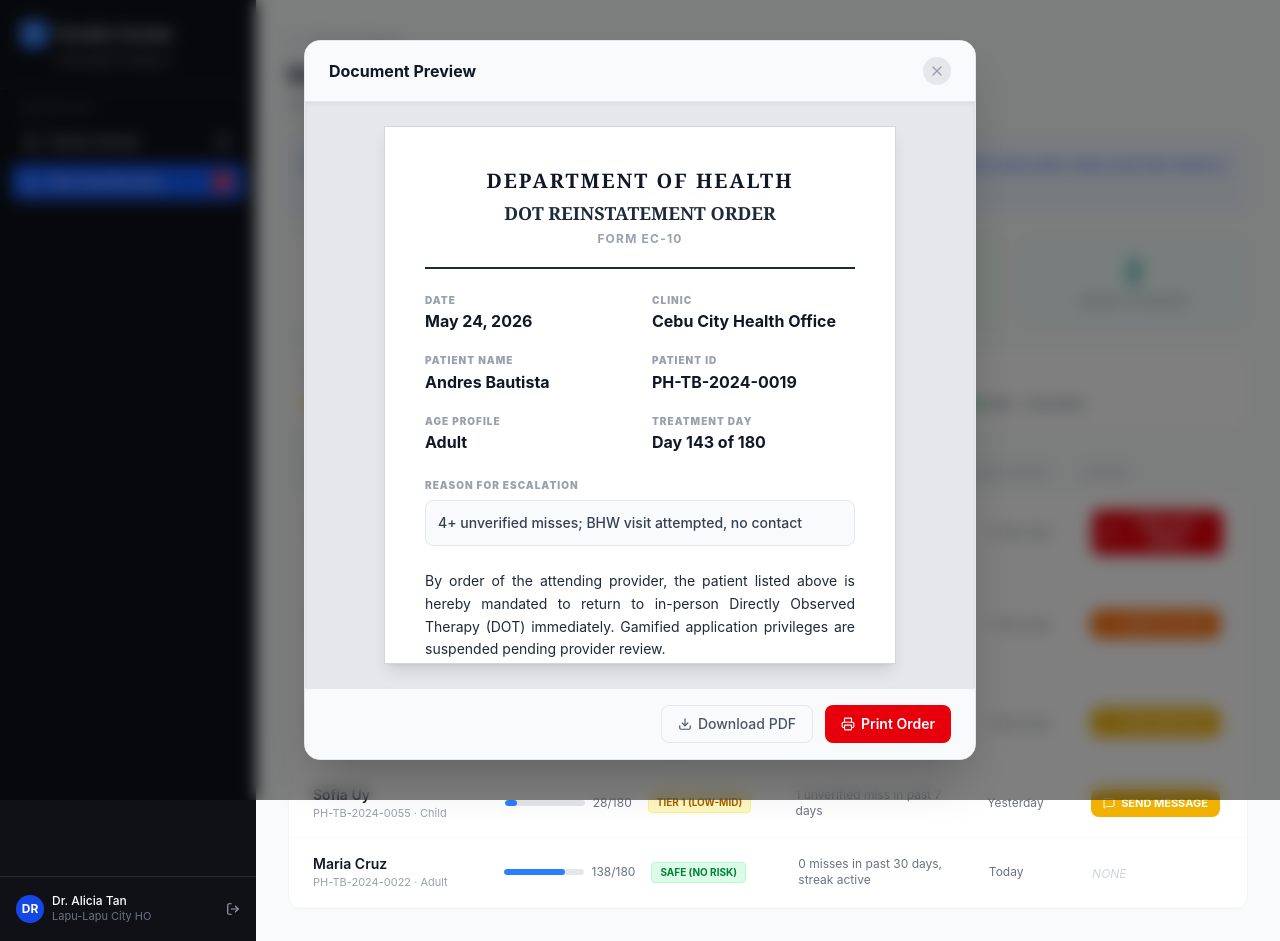
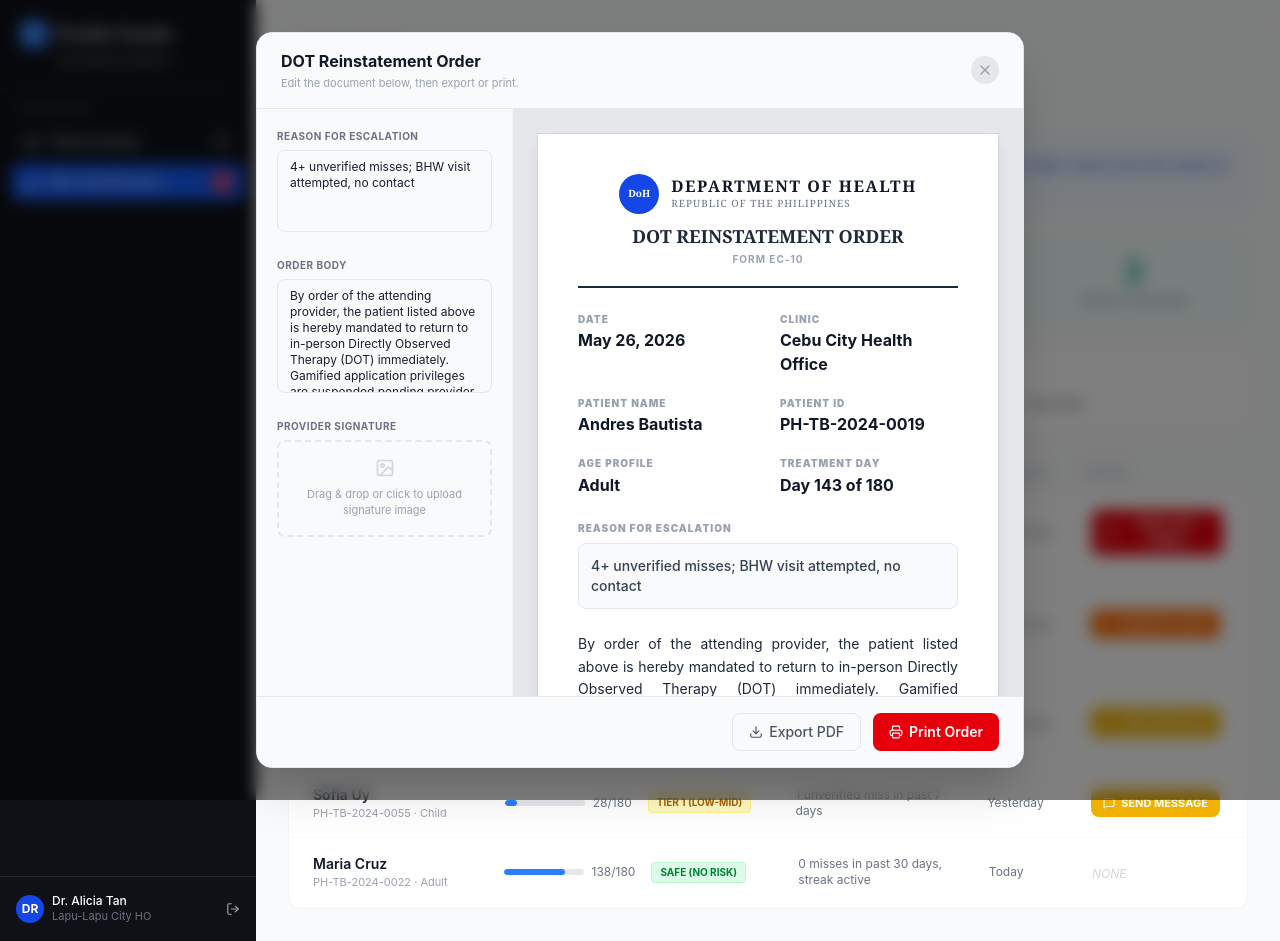
Before and after one commit to CursedSensei/amping, a React (Vite) app in the folder frontend/hc_professional/: page /risk in a window 1280 px wide. Both pictures are taken after a click on the button "PRINT DOT ORDER". Built offline with nearby package versions, Linux system fonts and the light colour scheme.

Commit message:
feat: enhance DOT Order Modal with print functionality and signature upload feature

```diff
--- a/frontend/hc_professional/src/pages/RiskStratification.tsx
+++ b/frontend/hc_professional/src/pages/RiskStratification.tsx
@@ -1,4 +1,4 @@
-import { useState, useEffect } from 'react';
+import { useState, useEffect, useRef, useCallback } from 'react';
 import { useNavigate } from 'react-router-dom';
 import {
   ArrowLeft,
@@ -12,7 +12,9 @@ import {
   X,
   Download,
   CheckCircle2,
+  ImageIcon,
 } from 'lucide-react';
+import { useReactToPrint } from 'react-to-print';
 import Sidebar from '../components/Sidebar';
 import { MOCK_PATIENTS, type Patient, type RiskTier } from '../data/mockData';
 
@@ -52,7 +54,6 @@ function BHWModal({ patient, onClose }: { patient: Patient; onClose: () => void
   return (
     <div className="fixed inset-0 z-[100] bg-black/50 backdrop-blur-sm flex items-center justify-center p-4">
       <div className="bg-white rounded-2xl w-full max-w-md shadow-2xl overflow-hidden border border-orange-100">
-        {/* Header */}
         <div className="flex items-center gap-4 p-6 bg-orange-50 border-b border-orange-100">
           <div className="w-11 h-11 rounded-full bg-white border-2 border-orange-200 flex items-center justify-center shrink-0">
             <UserCheck size={22} className="text-orange-600" />
@@ -62,7 +63,6 @@ function BHWModal({ patient, onClose }: { patient: Patient; onClose: () => void
             <p className="text-[11px] font-semibold uppercase tracking-widest text-orange-600">Tier 2 Escalation</p>
           </div>
         </div>
-
         <div className="p-6">
           {confirmed ? (
             <div className="flex flex-col items-center py-4 gap-3 text-center">
@@ -83,19 +83,12 @@ function BHWModal({ patient, onClose }: { patient: Patient; onClose: () => void
             </>
           )}
         </div>
-
         {!confirmed && (
           <div className="p-6 pt-0 flex gap-3">
-            <button
-              onClick={onClose}
-              className="flex-1 border border-gray-200 text-gray-600 text-sm font-medium py-2.5 rounded-xl hover:bg-gray-50 transition-colors"
-            >
+            <button onClick={onClose} className="flex-1 border border-gray-200 text-gray-600 text-sm font-medium py-2.5 rounded-xl hover:bg-gray-50 transition-colors">
               Cancel
             </button>
-            <button
-              onClick={handleConfirm}
-              className="flex-1 bg-orange-500 text-white text-sm font-semibold py-2.5 rounded-xl hover:bg-orange-600 transition-colors"
-            >
+            <button onClick={handleConfirm} className="flex-1 bg-orange-500 text-white text-sm font-semibold py-2.5 rounded-xl hover:bg-orange-600 transition-colors">
               Confirm Dispatch
             </button>
           </div>
@@ -105,88 +98,207 @@ function BHWModal({ patient, onClose }: { patient: Patient; onClose: () => void
   );
 }
 
-// ─── DOT Order Print Modal ──────────────────────────────────────────────────
+// ─── DOT Order Modal ────────────────────────────────────────────────────────
 
 function DOTModal({ patient, onClose }: { patient: Patient; onClose: () => void }) {
+  const printRef = useRef<HTMLDivElement>(null);
+
+  // Editable fields — pre-filled with patient data
+  const [reason, setReason] = useState(patient.triggerReason);
+  const [body, setBody] = useState(
+    'By order of the attending provider, the patient listed above is hereby mandated to return to ' +
+    'in-person Directly Observed Therapy (DOT) immediately. Gamified application privileges are ' +
+    'suspended pending provider review.'
+  );
+
+  // Signature image state
+  const [sigImg, setSigImg] = useState<string | null>(null);
+  const [dragOver, setDragOver] = useState(false);
+  const fileInputRef = useRef<HTMLInputElement>(null);
+
+  const handlePrint = useReactToPrint({
+    contentRef: printRef,
+    documentTitle: `DOT_Order_${patient.patientId}`,
+  });
+
+  // Load image from File object
+  const loadFile = (file: File) => {
+    if (!file.type.startsWith('image/')) return;
+    const reader = new FileReader();
+    reader.onload = (e) => setSigImg(e.target?.result as string);
+    reader.readAsDataURL(file);
+  };
+
+  const onDrop = useCallback((e: React.DragEvent) => {
+    e.preventDefault();
+    setDragOver(false);
+    const file = e.dataTransfer.files[0];
+    if (file) loadFile(file);
+  }, []);
+
+  const onFileChange = (e: React.ChangeEvent<HTMLInputElement>) => {
+    const file = e.target.files?.[0];
+    if (file) loadFile(file);
+  };
+
+  const today = new Date().toLocaleDateString('en-PH', { year: 'numeric', month: 'long', day: 'numeric' });
+
   return (
     <div className="fixed inset-0 z-[100] bg-black/50 backdrop-blur-sm flex items-center justify-center p-4">
-      <div className="bg-white rounded-2xl w-full max-w-2xl shadow-2xl overflow-hidden border border-gray-200 flex flex-col max-h-[90vh]">
-        {/* Header */}
-        <div className="flex items-center justify-between px-6 py-4 bg-gray-50 border-b border-gray-200">
-          <h3 className="font-bold text-gray-900">Document Preview</h3>
-          <button
-            onClick={onClose}
-            className="text-gray-400 hover:text-gray-600 bg-gray-200 p-1.5 rounded-full transition-colors"
-          >
+      <div className="bg-white rounded-2xl w-full max-w-3xl shadow-2xl overflow-hidden border border-gray-200 flex flex-col max-h-[92vh]">
+        {/* Modal header */}
+        <div className="flex items-center justify-between px-6 py-4 bg-gray-50 border-b border-gray-200 shrink-0">
+          <div>
+            <h3 className="font-bold text-gray-900">DOT Reinstatement Order</h3>
+            <p className="text-[11px] text-gray-400 mt-0.5">Edit the document below, then export or print.</p>
+          </div>
+          <button onClick={onClose} className="text-gray-400 hover:text-gray-600 bg-gray-200 hover:bg-gray-300 p-1.5 rounded-full transition-colors">
             <X size={16} />
           </button>
         </div>
 
-        {/* Document */}
-        <div className="flex-1 overflow-y-auto bg-gray-200 p-6 flex justify-center shadow-inner">
-          <div className="bg-white w-full max-w-lg p-10 shadow-lg border border-gray-300 flex flex-col gap-6 font-serif text-gray-800 text-sm">
-            {/* Doc header */}
+        {/* Two-column: editor controls (left) + document preview (right) */}
+        <div className="flex flex-1 min-h-0 overflow-hidden">
+          {/* Left — edit panel */}
+          <div className="w-64 shrink-0 border-r border-gray-100 p-5 overflow-y-auto space-y-5 bg-gray-50">
+            <div>
+              <label className="block text-[10px] font-bold uppercase tracking-wider text-gray-500 mb-1.5">
+                Reason for Escalation
+              </label>
+              <textarea
+                value={reason}
+                onChange={(e) => setReason(e.target.value)}
+                rows={4}
+                className="w-full border border-gray-200 rounded-lg px-3 py-2 text-xs focus:outline-none focus:ring-2 focus:ring-blue-300 resize-none"
+              />
+            </div>
+
+            <div>
+              <label className="block text-[10px] font-bold uppercase tracking-wider text-gray-500 mb-1.5">
+                Order Body
+              </label>
+              <textarea
+                value={body}
+                onChange={(e) => setBody(e.target.value)}
+                rows={6}
+                className="w-full border border-gray-200 rounded-lg px-3 py-2 text-xs focus:outline-none focus:ring-2 focus:ring-blue-300 resize-none"
+              />
+            </div>
+
+            <div>
+              <label className="block text-[10px] font-bold uppercase tracking-wider text-gray-500 mb-1.5">
+                Provider Signature
+              </label>
+              {sigImg ? (
+                <div className="relative border border-gray-200 rounded-lg overflow-hidden">
+                  <img src={sigImg} alt="Signature" className="w-full max-h-24 object-contain bg-white p-2" />
+                  <button
+                    onClick={() => setSigImg(null)}
+                    className="absolute top-1 right-1 bg-white rounded-full p-0.5 text-gray-400 hover:text-red-500 shadow"
+                  >
+                    <X size={12} />
+                  </button>
+                </div>
+              ) : (
+                <div
+                  onDrop={onDrop}
+                  onDragOver={(e) => { e.preventDefault(); setDragOver(true); }}
+                  onDragLeave={() => setDragOver(false)}
+                  onClick={() => fileInputRef.current?.click()}
+                  className={`border-2 border-dashed rounded-lg p-4 flex flex-col items-center gap-2 cursor-pointer transition-colors ${dragOver ? 'border-blue-400 bg-blue-50' : 'border-gray-200 hover:border-blue-300 hover:bg-blue-50/50'}`}
+                >
+                  <ImageIcon size={20} className="text-gray-300" />
+                  <p className="text-[11px] text-gray-400 text-center">Drag & drop or click to upload signature image</p>
+                  <input
+                    ref={fileInputRef}
+                    type="file"
+                    accept="image/*"
+                    className="hidden"
+                    onChange={onFileChange}
+                  />
+                </div>
+              )}
+            </div>
+          </div>
+
+          {/* Right — document preview */}
+          <div className="flex-1 overflow-y-auto bg-gray-200 p-6 flex justify-center">
+            <div
+              ref={printRef}
+              className="bg-white w-full max-w-lg p-10 shadow-lg border border-gray-300 flex flex-col gap-6 font-serif text-gray-800 text-sm min-h-[600px]"
+            >
+              {/* DoH letterhead */}
               <div className="text-center border-b-2 border-gray-800 pb-5">
-              <h1 className="text-xl font-black uppercase tracking-widest text-gray-900">
+                <div className="flex items-center justify-center gap-3 mb-2">
+                  <div className="w-10 h-10 rounded-full bg-blue-700 flex items-center justify-center text-white text-[10px] font-black">DoH</div>
+                  <div className="text-left">
+                    <h1 className="text-base font-black uppercase tracking-widest text-gray-900 leading-tight">
                       Department of Health
                     </h1>
-              <h2 className="text-lg font-bold uppercase mt-1">DOT Reinstatement Order</h2>
-              <p className="text-xs font-bold text-gray-400 mt-1 tracking-widest font-sans">FORM EC-10</p>
+                    <p className="text-[10px] text-gray-500 uppercase tracking-widest">Republic of the Philippines</p>
+                  </div>
+                </div>
+                <h2 className="text-lg font-bold uppercase mt-2">DOT Reinstatement Order</h2>
+                <p className="text-[10px] font-bold text-gray-400 mt-0.5 tracking-widest font-sans">FORM EC-10</p>
               </div>
 
-            {/* Fields */}
+              {/* Patient info fields */}
               <div className="grid grid-cols-2 gap-y-5 gap-x-6 font-sans">
                 {[
-                { label: 'Date', value: 'May 24, 2026' },
-                { label: 'Clinic', value: patient.clinic },
-                { label: 'Patient Name', value: patient.name },
-                { label: 'Patient ID', value: patient.patientId },
-                { label: 'Age Profile', value: patient.ageProfile },
-                { label: 'Treatment Day', value: `Day ${patient.currentDay} of ${patient.totalDays}` },
+                  { label: 'Date',           value: today },
+                  { label: 'Clinic',         value: patient.clinic },
+                  { label: 'Patient Name',   value: patient.name },
+                  { label: 'Patient ID',     value: patient.patientId },
+                  { label: 'Age Profile',    value: patient.ageProfile },
+                  { label: 'Treatment Day',  value: `Day ${patient.currentDay} of ${patient.totalDays}` },
                 ].map((f) => (
                   <div key={f.label}>
                     <p className="text-[10px] font-black text-gray-400 uppercase tracking-widest mb-0.5">{f.label}</p>
-                  <p className="font-bold text-base text-gray-900">{f.value}</p>
+                    <p className="font-bold text-base text-gray-900 break-words">{f.value}</p>
                   </div>
                 ))}
               </div>
 
-            {/* Reason */}
+              {/* Reason — shows live edits */}
               <div className="font-sans">
-              <p className="text-[10px] font-black text-gray-400 uppercase tracking-widest mb-2">
-                Reason for Escalation
-              </p>
-              <p className="p-3 bg-gray-50 border border-gray-200 rounded-lg text-sm text-gray-700 font-medium">
-                {patient.triggerReason}
-              </p>
+                <p className="text-[10px] font-black text-gray-400 uppercase tracking-widest mb-2">Reason for Escalation</p>
+                <div className="p-3 bg-gray-50 border border-gray-200 rounded-lg text-sm text-gray-700 font-medium whitespace-pre-wrap">
+                  {reason || '(no reason entered)'}
+                </div>
               </div>
 
-            {/* Body */}
-            <p className="text-justify leading-relaxed font-sans">
-              By order of the attending provider, the patient listed above is hereby mandated to return to
-              in-person Directly Observed Therapy (DOT) immediately. Gamified application privileges are
-              suspended pending provider review.
+              {/* Body — shows live edits */}
+              <p className="text-justify leading-relaxed font-sans whitespace-pre-wrap">
+                {body}
               </p>
 
               {/* Signature */}
-            <div className="mt-10 flex justify-end">
-              <div className="w-52 border-t-2 border-gray-800 pt-2 text-center font-sans">
-                <p className="text-[10px] font-black uppercase tracking-widest text-gray-500">
-                  Provider Signature
-                </p>
+              <div className="mt-auto pt-10 flex justify-end">
+                <div className="w-56 text-center font-sans">
+                  {sigImg ? (
+                    <img src={sigImg} alt="Signature" className="w-full max-h-16 object-contain mb-1" />
+                  ) : (
+                    <div className="h-10 border-b-2 border-gray-800 mb-1" />
+                  )}
+                  <p className="text-[10px] font-black uppercase tracking-widest text-gray-500">Provider Signature</p>
+                  <p className="text-[11px] text-gray-600 mt-0.5">{patient.provider}</p>
+                </div>
               </div>
             </div>
           </div>
         </div>
 
-        {/* Footer */}
-        <div className="px-6 py-4 border-t border-gray-200 bg-gray-50 flex gap-3 justify-end">
-          <button className="flex items-center gap-1.5 border border-gray-200 text-gray-600 text-sm font-medium px-4 py-2 rounded-lg hover:bg-gray-50 transition-colors">
+        {/* Footer actions */}
+        <div className="px-6 py-4 border-t border-gray-200 bg-gray-50 flex gap-3 justify-end shrink-0">
+          <button
+            onClick={() => handlePrint()}
+            className="flex items-center gap-1.5 border border-gray-200 text-gray-600 text-sm font-medium px-4 py-2 rounded-lg hover:bg-white transition-colors"
+          >
             <Download size={14} />
-            Download PDF
+            Export PDF
           </button>
           <button
-            onClick={onClose}
+            onClick={() => handlePrint()}
             className="flex items-center gap-1.5 bg-red-600 text-white text-sm font-semibold px-4 py-2 rounded-lg hover:bg-red-700 transition-colors"
           >
             <Printer size={14} />
@@ -275,20 +387,12 @@ function ActionButton({
   return (
     <button
       onClick={handleClick}
-      className={`flex items-center gap-1.5 text-white text-[11px] font-bold px-3 py-1.5 rounded-lg transition-colors ${
-        triggered ? 'bg-green-500 cursor-default' : cfg.actionClasses
-      }`}
+      className={`flex items-center gap-1.5 text-white text-[11px] font-bold px-3 py-1.5 rounded-lg transition-colors ${triggered ? 'bg-green-500 cursor-default' : cfg.actionClasses}`}
     >
       {triggered ? (
-        <>
-          <CheckCircle2 size={12} />
-          SENT
-        </>
+        <><CheckCircle2 size={12} /> SENT</>
       ) : (
-        <>
-          <Icon size={12} />
-          {cfg.actionLabel}
-        </>
+        <><Icon size={12} /> {cfg.actionLabel}</>
       )}
     </button>
   );
@@ -331,47 +435,35 @@ export default function RiskStratification() {
     <div className="flex min-h-screen bg-gray-50">
       <Sidebar />
 
-      {/* Toast */}
       {toast && <Toast message={toast} onDismiss={() => setToast('')} />}
-
-      {/* BHW Modal */}
       {bhwPatient && <BHWModal patient={bhwPatient} onClose={() => setBhwPatient(null)} />}
-
-      {/* DOT Modal */}
       {dotPatient && <DOTModal patient={dotPatient} onClose={() => setDotPatient(null)} />}
 
       <main className="flex-1 p-8 overflow-y-auto">
-        {/* Page header */}
         <div className="mb-6">
-          <button
-            onClick={() => navigate('/')}
-            className="flex items-center gap-1.5 text-sm text-gray-400 hover:text-blue-600 mb-2 transition-colors"
-          >
+          <button onClick={() => navigate('/')} className="flex items-center gap-1.5 text-sm text-gray-400 hover:text-blue-600 mb-2 transition-colors">
             <ArrowLeft size={14} />
             Back to Roster
           </button>
           <h1 className="text-2xl font-bold text-gray-900">Risk Stratification & Escalation Center</h1>
-          <p className="text-sm text-gray-400 mt-0.5">
-            Identify patients at risk of treatment abandonment and trigger escalation workflows.
-          </p>
+          <p className="text-sm text-gray-400 mt-0.5">Identify patients at risk of treatment abandonment and trigger escalation workflows.</p>
         </div>
 
         {/* Escalation Reset Rule */}
         <div className="flex items-start gap-3 bg-blue-50 border border-blue-100 rounded-xl p-4 mb-6">
           <ShieldCheck size={15} className="text-blue-500 mt-0.5 shrink-0" />
           <p className="text-sm text-blue-700">
-            <strong>Escalation Reset rule:</strong> If a provider logs a manual dose reconciliation (see Dose
-            Reconciliation), the active alert clears and risk resets to baseline.
+            <strong>Escalation Reset rule:</strong> If a provider logs a manual dose reconciliation (see Dose Reconciliation), the active alert clears and risk resets to baseline.
           </p>
         </div>
 
-        {/* Stats row */}
+        {/* Stats */}
         <div className="grid grid-cols-4 gap-4 mb-6">
           {[
-            { label: 'Total Active Patients', value: stats.total, icon: Users, color: 'text-gray-900', bg: 'bg-white' },
-            { label: 'At Risk', value: stats.atRisk, icon: AlertOctagon, color: 'text-red-600', bg: 'bg-red-50' },
-            { label: 'Safe', value: stats.safe, icon: ShieldCheck, color: 'text-green-600', bg: 'bg-green-50' },
-            { label: 'Month 3 Protected', value: stats.month3, icon: AlertTriangle, color: 'text-teal-600', bg: 'bg-teal-50' },
+            { label: 'Total Active Patients', value: stats.total,  icon: Users,         color: 'text-gray-900',  bg: 'bg-white' },
+            { label: 'At Risk',               value: stats.atRisk, icon: AlertOctagon,  color: 'text-red-600',   bg: 'bg-red-50' },
+            { label: 'Safe',                  value: stats.safe,   icon: ShieldCheck,   color: 'text-green-600', bg: 'bg-green-50' },
+            { label: 'Month 3 Protected',     value: stats.month3, icon: AlertTriangle, color: 'text-teal-600',  bg: 'bg-teal-50' },
           ].map((s) => (
             <div key={s.label} className={`${s.bg} border border-gray-100 rounded-xl p-4 flex flex-col items-center`}>
               <span className={`text-3xl font-bold ${s.color}`}>{s.value}</span>
@@ -382,9 +474,7 @@ export default function RiskStratification() {
 
         {/* Tier legend */}
         <div className="bg-white border border-gray-100 rounded-xl p-4 mb-6">
-          <p className="text-[11px] uppercase tracking-wider text-gray-400 mb-3 font-semibold">
-            Escalation Tier System
-          </p>
+          <p className="text-[11px] uppercase tracking-wider text-gray-400 mb-3 font-semibold">Escalation Tier System</p>
           <div className="flex flex-wrap gap-4 text-xs font-medium">
             {(Object.entries(TIER_CONFIG) as [RiskTier, typeof TIER_CONFIG[RiskTier]][]).map(([, cfg]) => (
               <div key={cfg.label} className="flex items-center gap-1.5">
@@ -411,19 +501,14 @@ export default function RiskStratification() {
                 onClick={() => navigate(`/patient/${patient.id}`)}
                 className="grid grid-cols-[2fr_1fr_1.5fr_2fr_1fr_1.5fr] gap-4 items-center px-6 py-4 border-b border-gray-50 hover:bg-gray-50 cursor-pointer transition-colors"
               >
-                {/* Patient */}
                 <div>
                   <p className="font-semibold text-gray-900 text-sm">{patient.name}</p>
                   <p className="text-[11px] text-gray-400">{patient.patientId} · {patient.ageProfile}</p>
                 </div>
-
-                {/* Progress */}
                 <ProgressBar current={patient.currentDay} total={patient.totalDays} />
-
-                {/* Risk tier */}
                 <div className="flex flex-col gap-1">
                   <span className={`text-[10px] font-bold px-2 py-0.5 rounded border w-fit ${tierCfg.badgeClasses}`}>
-                    {patient.riskTier === 'safe' ? 'SAFE (NO RISK)'
+                    {patient.riskTier === 'safe'  ? 'SAFE (NO RISK)'
                      : patient.riskTier === 'tier1' ? 'TIER 1 (LOW-MID)'
                      : patient.riskTier === 'tier2' ? 'TIER 2 (HIGH/SUSTAINED)'
                      : 'TIER 3 (CRITICAL)'}
@@ -434,21 +519,13 @@ export default function RiskStratification() {
                     </span>
                   )}
                 </div>
-
-                {/* Trigger reason */}
                 <p className="text-xs text-gray-500">{patient.triggerReason}</p>
-
-                {/* Last active */}
                 <p className="text-xs text-gray-500">{patient.lastActive}</p>
-
-                {/* Action */}
                 <div onClick={(e) => e.stopPropagation()}>
                   <ActionButton
                     patient={patient}
                     onCareMessage={() =>
-                      setToast(
-                        `Care message queued for ${patient.name}. Patient will receive a check-in from their provider character avatar.`
-                      )
+                      setToast(`Care message queued for ${patient.name}. Patient will receive a check-in notification.`)
                     }
                     onBHW={() => setBhwPatient(patient)}
                     onDOT={() => setDotPatient(patient)}
```
Lines whose indentation alone changed are shown as unchanged.
